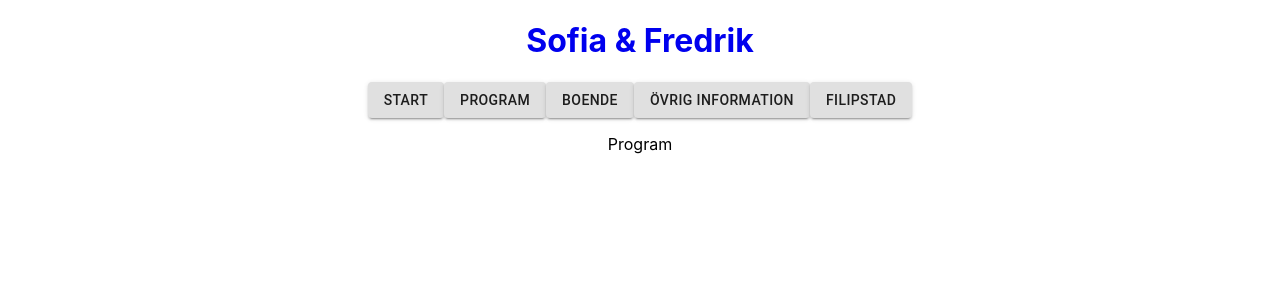
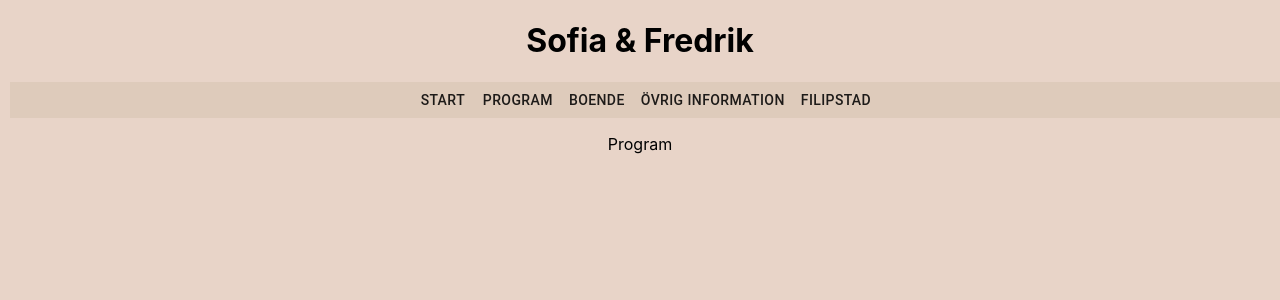
Before and after one commit to cflhammar/cflhammar.github.io, a React (Create React App) app: page /program in a window 1280 px wide. Shown: the top 300 px of the page. Built offline with nearby package versions, Linux system fonts and the light colour scheme.

Commit message:
some style: backgrind color

```diff
--- a/public/index.html
+++ b/public/index.html
@@ -9,7 +9,7 @@
       name="description"
       content="Web site created using create-react-app"
     />
-    <link rel="apple-touch-icon" href="%PUBLIC_URL%/logo192.png" />
+    <link rel="apple-touch-icon" href="%PUBLIC_URL%/ring.png" />
     <!--
       manifest.json provides metadata used when your web app is installed on a
       user's mobile device or desktop. See https://developers.google.com/web/fundamentals/web-app-manifest/
--- a/src/App.css
+++ b/src/App.css
@@ -1,38 +1,3 @@
 .App {
   text-align: center;
 }
-
-.App-logo {
-  height: 40vmin;
-  pointer-events: none;
-}
-
-@media (prefers-reduced-motion: no-preference) {
-  .App-logo {
-    animation: App-logo-spin infinite 20s linear;
-  }
-}
-
-.App-header {
-  background-color: #282c34;
-  min-height: 100vh;
-  display: flex;
-  flex-direction: column;
-  align-items: center;
-  justify-content: center;
-  font-size: calc(10px + 2vmin);
-  color: white;
-}
-
-.App-link {
-  color: #61dafb;
-}
-
-@keyframes App-logo-spin {
-  from {
-    transform: rotate(0deg);
-  }
-  to {
-    transform: rotate(360deg);
-  }
-}
--- a/src/App.tsx
+++ b/src/App.tsx
@@ -2,7 +2,7 @@ import React from 'react';
 import logo from './logo.svg';
 import './App.css';
 import { BrowserRouter as Router, Routes, Route } from "react-router-dom";
-import Header from "./components/Header";
+import Header from "./components/Header/Header";
 import StartPage from "./components/StartPage";
 import Program from "./components/Program";
 import Boende from "./components/Boende";
--- /dev/null
+++ b/src/components/Header/Header.css
@@ -0,0 +1,19 @@
+.header {
+
+}
+
+.header h1 {
+
+    color: rgb(0, 0, 0);
+}
+
+.navBar {
+    background-color: rgb(222, 203, 187);
+    margin-left: 10px;
+}
+
+button {
+    margin-bottom: 10px;
+    margin-left: 10px;
+    margin-right: 10px;
+}
--- a/src/components/Header.tsx
+++ b/src/components/Header/Header.tsx
@@ -1,6 +1,6 @@
 import React, { useEffect, useState } from "react";
 import { Link } from "react-router-dom";
-// import "./Header.css";
+import "./Header.css";
 import { Button } from "@material-ui/core";
 
 const Header = () => {
@@ -11,19 +11,19 @@ const Header = () => {
             </Link>
             <div className="navBar">
                 <Link to="/" style={{ textDecoration: "none" }}>
-                    <Button variant="contained">Start</Button>
+                    <Button variant="text">Start</Button>
                 </Link>
                 <Link to="/program" style={{ textDecoration: "none" }}>
-                    <Button variant="contained">Program</Button>
+                    <Button variant="text">Program</Button>
                 </Link>
                 <Link to="/boende" style={{ textDecoration: "none" }}>
-                    <Button variant="contained">Boende</Button>
+                    <Button variant="text">Boende</Button>
                 </Link>
                 <Link to="/ovrig-info" style={{ textDecoration: "none" }}>
-                    <Button variant="contained">Övrig information</Button>
+                    <Button variant="text">Övrig information</Button>
                 </Link>
                 <Link to="/filipstad" style={{ textDecoration: "none" }}>
-                    <Button variant="contained">Filipstad</Button>
+                    <Button variant="text">Filipstad</Button>
                 </Link>
 
             </div>
--- a/src/index.css
+++ b/src/index.css
@@ -1,4 +1,5 @@
 body {
+  background-color: rgb(232, 212, 200);
   margin: 0;
   font-family: -apple-system, BlinkMacSystemFont, 'Segoe UI', 'Roboto', 'Oxygen',
     'Ubuntu', 'Cantarell', 'Fira Sans', 'Droid Sans', 'Helvetica Neue',
```
Also changed, not shown: public/rings.png (added).
